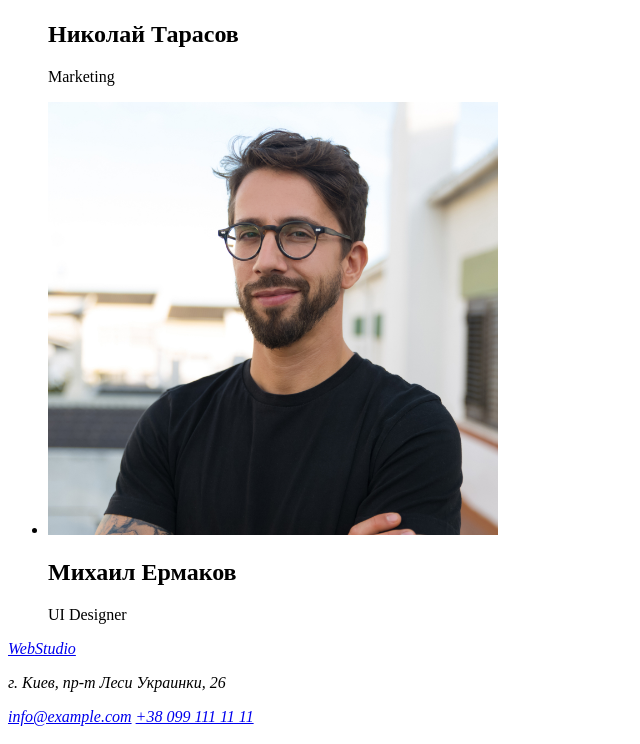
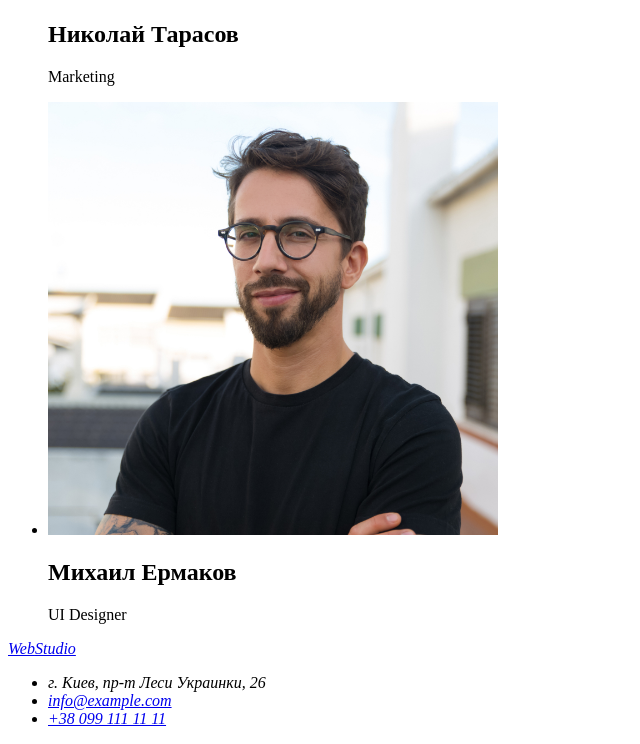
Before and after one commit to AlexanderDrozdenko/goit-markup-hw-01, a plain HTML site: page index.html in a window 1280 px wide. Shown: the part 3115-3859 px from the top of the page, without its empty margins (0-640 px from the left). Drawn offline with Linux system fonts and the light colour scheme.

Commit message:
Update index.html

```diff
--- a/index.html
+++ b/index.html
@@ -89,9 +89,17 @@
   <footer>
     <address>
       <a href="index.html">Web<span>Studio</span></a>
-      <p>г. Киев, пр-т Леси Украинки, 26</p>
-      <a href="#">info@example.com</a>
-      <a href="#">+38 099 111 11 11</a>
+    <ul>
+        <li>
+          <a>г. Киев, пр-т Леси Украинки, 26</a>
+        </li>
+        <li>
+          <a href="#">info@example.com</a>
+        </li>
+        <li>
+          <a href="#">+38 099 111 11 11</a>
+        </li>
+      </ul>
     </address>
   </footer>
 </body>
```
